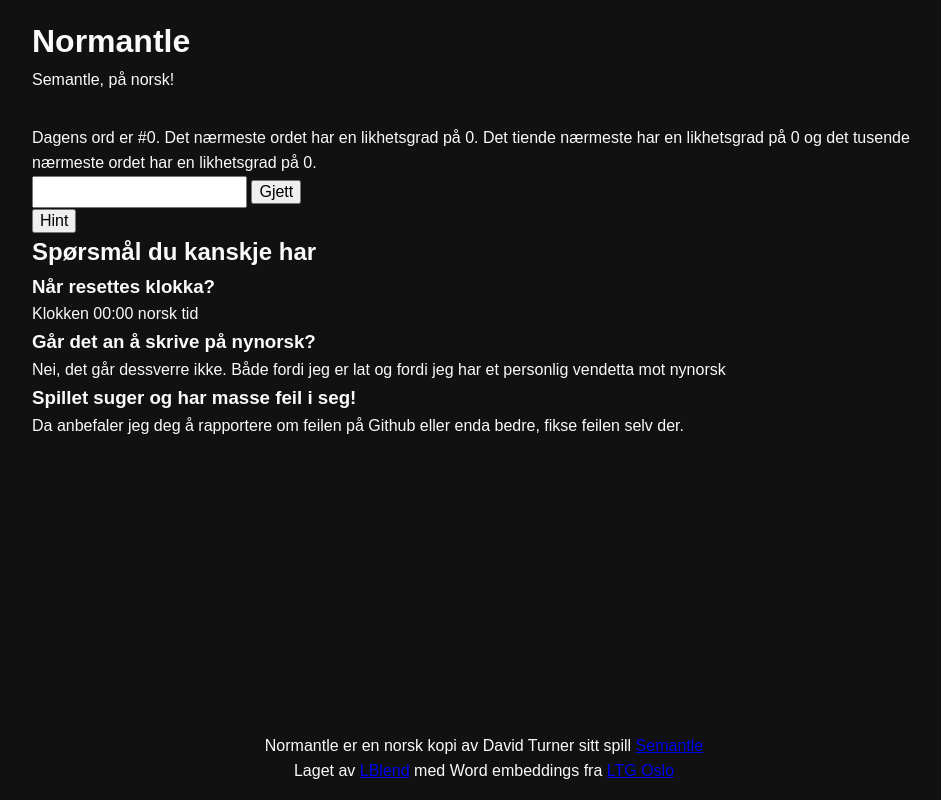
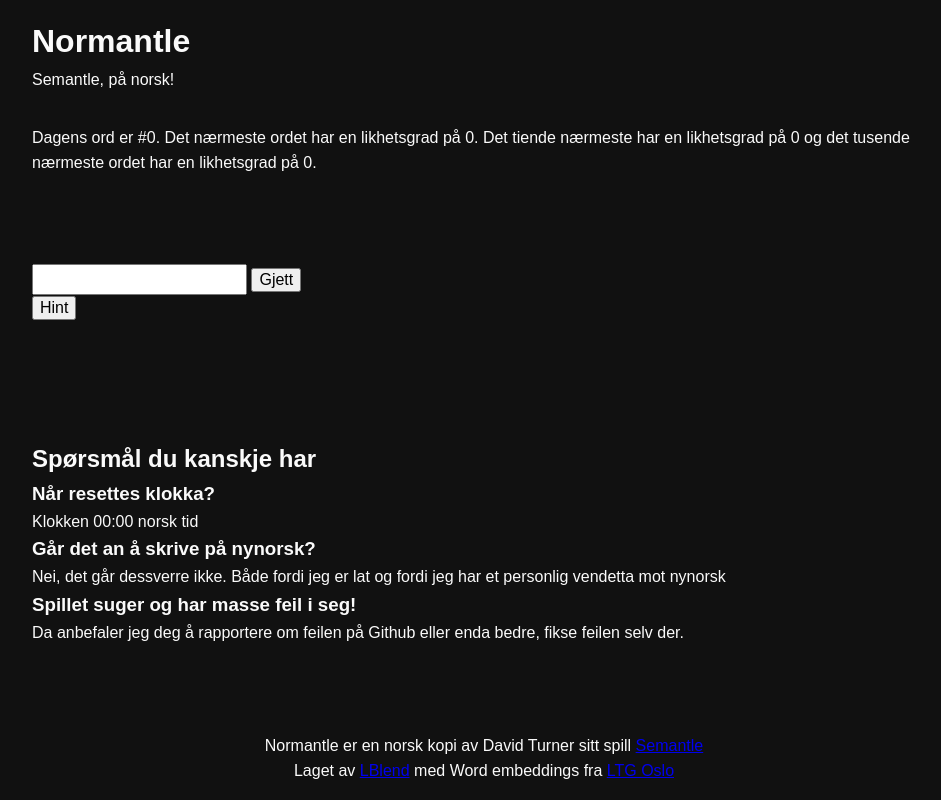
Before and after one commit to LBlend/normantle-frontend, a Svelte app: page / in a window 1280 px wide. Shown: the whole page, without its empty margins (156-1097 px from the left). Built offline with nearby package versions, Linux system fonts and the light colour scheme.

Commit message:
add spacing between main elements

```diff
--- a/src/App.svelte
+++ b/src/App.svelte
@@ -15,4 +15,8 @@
 <Footer />
 
 <style>
+	main {
+		display: grid;
+		gap: 2em;
+	}
 </style>
--- a/src/Faq.svelte
+++ b/src/Faq.svelte
@@ -1,4 +1,4 @@
-<div>
+<div id="faq">
 	<h2>Spørsmål du kanskje har</h2>
 
     <h3>Når resettes klokka?</h3>
@@ -10,3 +10,9 @@
     <h3>Spillet suger og har masse feil i seg!</h3>
     <p>Da anbefaler jeg deg å rapportere om feilen på Github eller enda bedre, fikse feilen selv der.</p>
 </div>
+
+<style>
+    #faq {
+        margin-top: 2em;
+    }
+</style>
```
